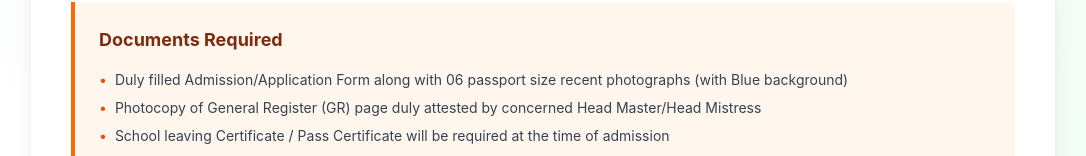
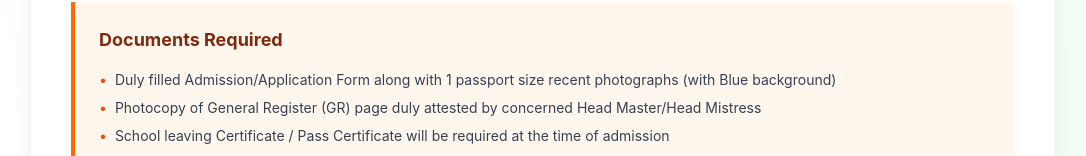
Before and after one commit to MATZ-Solution/ssesp-frontend, a React (Vite) app: page / in a window 1280 px wide. Shown: the part 2942-3098 px from the top of the page, without its empty margins (97-1183 px from the left). Built offline with nearby package versions, Linux system fonts and the light colour scheme.

Commit message:
changes in forms

```diff
--- a/src/component/form.jsx
+++ b/src/component/form.jsx
@@ -819,7 +819,7 @@ const AdmissionForm = () => {
             <ul className="space-y-2 text-sm text-gray-700">
               <li className="flex items-start">
                 <span className="text-orange-600 mr-2">•</span>
-                <span>Duly filled Admission/Application Form along with 06 passport size recent photographs (with Blue background)</span>
+                <span>Duly filled Admission/Application Form along with 1 passport size recent photographs (with Blue background)</span>
               </li>
               <li className="flex items-start">
                 <span className="text-orange-600 mr-2">•</span>
```
